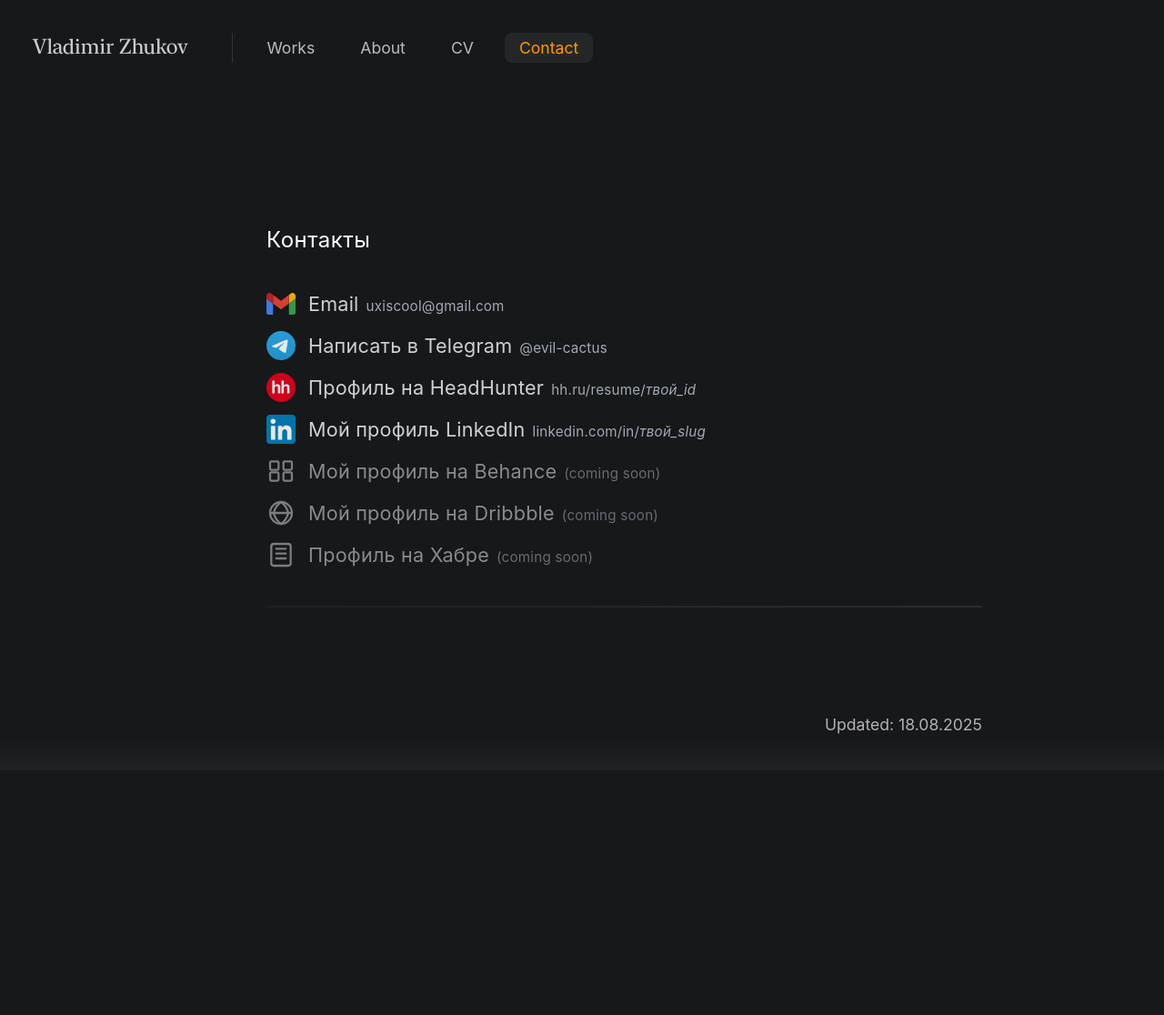
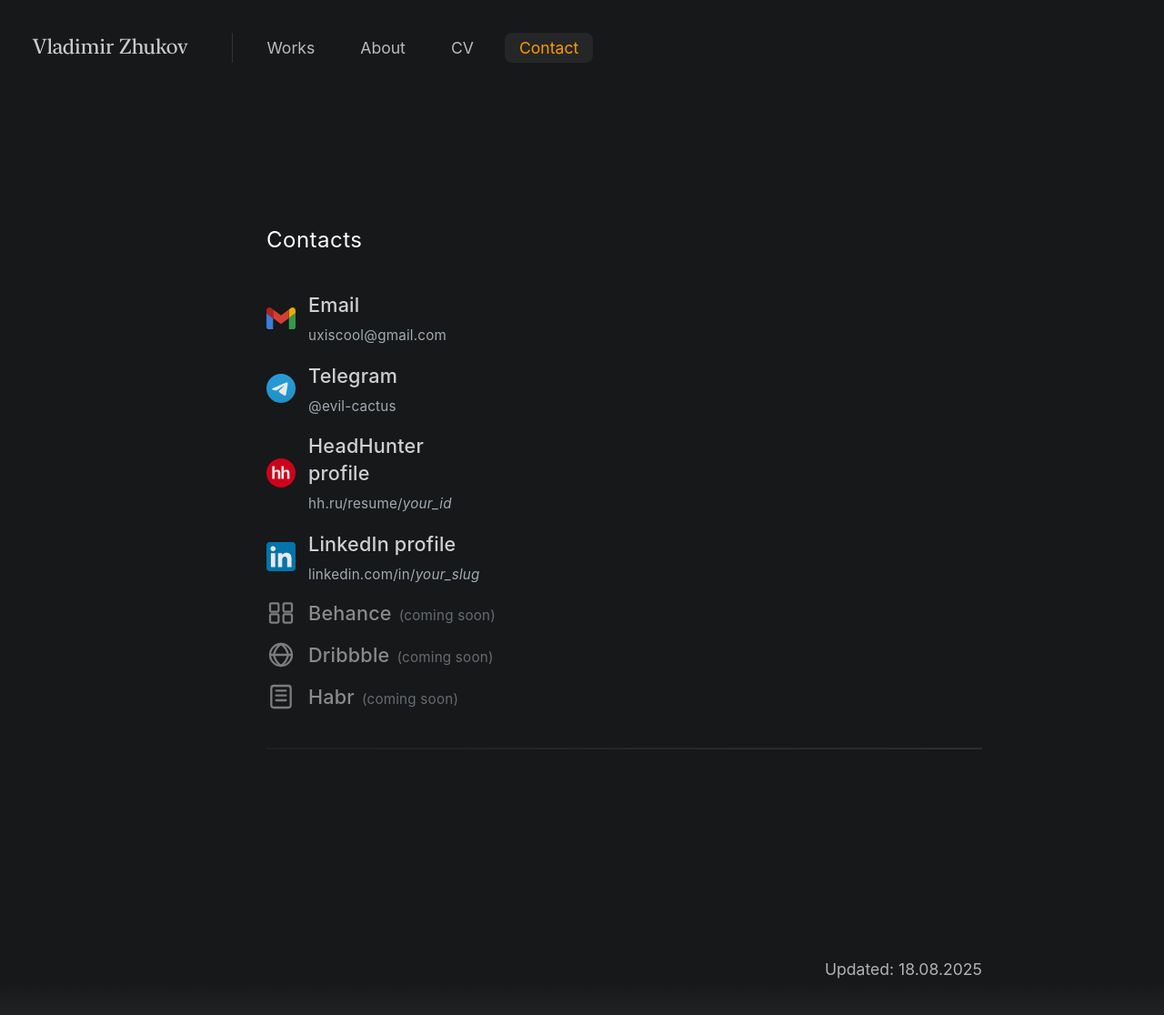
Before and after one commit to uxiscool/experience, a Jekyll site: the page built from contact.md, in a window 1280 px wide. Shown: the whole page at 91% size. Built offline with Jekyll 4.4.1, drawn with Linux system fonts in a browser that asks for light colours; before the commit the page ends 900 px from its top, so only the background shows below that; some of the changed lines change nothing that is shown.

Commit message:
Add files via upload

```diff
--- a/contact.md
+++ b/contact.md
@@ -5,56 +5,130 @@
 ---
 
 <div class="container">
-  <section class="contacts-section">
-    <h2 class="subheading">Контакты</h2>
+  <!-- page-scoped styles: only affect this page -->
+  <style>
+    /* Блок страницы контактов — только здесь */
+    #contact-page {
+      /* База, чтобы не было промаха до расчёта JS */
+      min-height: 60vh;
+    }
+
+    /* Список и общий цвет ссылок (можно менять одной переменной) */
+    #contact-page .contacts-list {
+      --contact-link-color: #e2e5e7;
+      list-style: none;
+      margin: 0;
+      padding: 0;
+      display: grid;
+      gap: 14px;
+    }
+
+    /* Вся строка — кликабельная: и иконка, и текст */
+    #contact-page .contact-block {
+      display: grid;
+      grid-template-columns: 32px 1fr;
+      align-items: center;
+      column-gap: 14px;
+      color: var(--contact-link-color);
+      text-decoration: none;
+      border-radius: 8px; /* для фокуса */
+      padding: 2px 0;     /* чтобы фокус-обводка не резала контент */
+    }
+    #contact-page .contact-block:visited,
+    #contact-page .contact-block:hover,
+    #contact-page .contact-block:active,
+    #contact-page .contact-block:focus {
+      color: var(--contact-link-color);
+      text-decoration: none;
+    }
+    #contact-page .contact-block:focus-visible {
+      outline: 2px solid #ff9900;
+      outline-offset: 2px;
+    }
+
+    /* Иконки */
+    #contact-page .ci,
+    #contact-page .ci img,
+    #contact-page .ci svg { width: 32px; height: 32px; display: block; }
+    #contact-page .ci { display: inline-flex; align-items: center; justify-content: center; }
+
+    /* Текстовая часть строки */
+    #contact-page .contact-line { display: flex; flex-wrap: wrap; gap: 8px; align-items: baseline; }
+    #contact-page .contact-title { font-weight: 500; }
+    #contact-page .contact-hint { color: #b7c1cc; font-size: 0.95rem; opacity: .96; }
+
+    /* "Coming soon" — приглушаем */
+    #contact-page .contact-item.soon { opacity: .55; }
+    #contact-page .contact-item.soon .soon-tag { font-size: .95rem; color: #b7c1cc; }
+
+    /* Мобильные мелочи */
+    @media (max-width: 700px) { #contact-page .contact-line { gap: 6px; } }
+  </style>
+
+  <section id="contact-page" class="contacts-section">
+    <h2 class="subheading">Contacts</h2>
+
+    <!-- Наследуем типографику как у .bio -->
     <div class="bio">
-      <!-- Цвет всех ссылок правится одной переменной -->
+      <!-- Поменять цвет всех ссылок можно тут (e.g. #d6c083 / #ff9900) -->
       <ul class="contacts-list" style="--contact-link-color:#e2e5e7">
+
         <!-- 1) Email -->
         <li class="contact-item">
-          <span class="ci" aria-hidden="true">
-            <img src="{{ site.baseurl }}/ui/apps_logo/contacts_gmail.svg" alt="Gmail" width="32" height="32">
-          </span>
-          <div class="contact-line">
-            <a class="contact-link" href="mailto:uxiscool@gmail.com">Email</a>
-            <span class="contact-hint">uxiscool@gmail.com</span>
-          </div>
+          <a class="contact-block" href="mailto:uxiscool@gmail.com" aria-label="Email: uxiscool@gmail.com">
+            <span class="ci" aria-hidden="true">
+              <img src="{{ site.baseurl }}/ui/apps_logo/contacts_gmail.svg" alt="">
+            </span>
+            <div class="contact-line">
+              <span class="contact-title">Email</span>
+              <span class="contact-hint">uxiscool@gmail.com</span>
+            </div>
+          </a>
         </li>
+
         <!-- 2) Telegram -->
         <li class="contact-item">
-          <span class="ci" aria-hidden="true">
-            <img src="{{ site.baseurl }}/ui/apps_logo/contacts_telegram.svg" alt="Telegram" width="32" height="32">
-          </span>
-          <div class="contact-line">
-            <a class="contact-link" href="https://t.me/evil-cactus" target="_blank" rel="noopener">Написать в Telegram</a>
-            <span class="contact-hint">@evil-cactus</span>
-          </div>
+          <a class="contact-block" href="https://t.me/evil-cactus" target="_blank" rel="noopener" aria-label="Telegram: @evil-cactus">
+            <span class="ci" aria-hidden="true">
+              <img src="{{ site.baseurl }}/ui/apps_logo/contacts_telegram.svg" alt="">
+            </span>
+            <div class="contact-line">
+              <span class="contact-title">Telegram</span>
+              <span class="contact-hint">@evil-cactus</span>
+            </div>
+          </a>
         </li>
+
         <!-- 3) HeadHunter -->
         <li class="contact-item">
-          <span class="ci" aria-hidden="true">
-            <img src="{{ site.baseurl }}/ui/apps_logo/contacts_hh.svg" alt="HeadHunter" width="32" height="32">
-          </span>
-          <div class="contact-line">
-            <a class="contact-link" href="https://hh.ru/resume" target="_blank" rel="noopener">Профиль на HeadHunter</a>
-            <span class="contact-hint">hh.ru/resume/<em>твой_id</em></span>
-          </div>
+          <a class="contact-block" href="https://hh.ru/resume" target="_blank" rel="noopener" aria-label="HeadHunter profile">
+            <span class="ci" aria-hidden="true">
+              <img src="{{ site.baseurl }}/ui/apps_logo/contacts_hh.svg" alt="">
+            </span>
+            <div class="contact-line">
+              <span class="contact-title">HeadHunter profile</span>
+              <span class="contact-hint">hh.ru/resume/<em>your_id</em></span>
+            </div>
+          </a>
         </li>
+
         <!-- 4) LinkedIn -->
         <li class="contact-item">
+          <a class="contact-block" href="https://www.linkedin.com/in/" target="_blank" rel="noopener" aria-label="LinkedIn profile">
+            <span class="ci" aria-hidden="true">
+              <img src="{{ site.baseurl }}/ui/apps_logo/contacts_linkedin.svg" alt="">
+            </span>
+            <div class="contact-line">
+              <span class="contact-title">LinkedIn profile</span>
+              <span class="contact-hint">linkedin.com/in/<em>your_slug</em></span>
+            </div>
+          </a>
+        </li>
+
+        <!-- 5) Behance (coming soon) -->
+        <li class="contact-item soon" aria-disabled="true">
           <span class="ci" aria-hidden="true">
-            <img src="{{ site.baseurl }}/ui/apps_logo/contacts_linkedin.svg" alt="LinkedIn" width="32" height="32">
-          </span>
-          <div class="contact-line">
-            <a class="contact-link" href="https://www.linkedin.com/in/" target="_blank" rel="noopener">Мой профиль LinkedIn</a>
-            <span class="contact-hint">linkedin.com/in/<em>твой_slug</em></span>
-          </div>
-        </li>
-        <!-- 5) Behance (coming soon) -->
-        <li class="contact-item soon">
-          <span class="ci" aria-hidden="true">
-            <!-- простая одноцветная «сетка-портфолио» -->
-            <svg viewBox="0 0 24 24" width="32" height="32" fill="none" stroke="currentColor" stroke-width="1.7" stroke-linecap="round" stroke-linejoin="round">
+            <svg viewBox="0 0 24 24" fill="none" stroke="currentColor" stroke-width="1.7" stroke-linecap="round" stroke-linejoin="round" aria-hidden="true">
               <rect x="3"  y="4"  width="7" height="7" rx="1"/>
               <rect x="14" y="4"  width="7" height="7" rx="1"/>
               <rect x="3"  y="13" width="7" height="7" rx="1"/>
@@ -62,41 +136,67 @@
             </svg>
           </span>
           <div class="contact-line">
-            <span>Мой профиль на Behance</span>
+            <span class="contact-title">Behance</span>
             <span class="soon-tag">(coming soon)</span>
           </div>
         </li>
+
         <!-- 6) Dribbble (coming soon) -->
-        <li class="contact-item soon">
+        <li class="contact-item soon" aria-disabled="true">
           <span class="ci" aria-hidden="true">
-            <!-- одноцветный «мяч» -->
-            <svg viewBox="0 0 24 24" width="32" height="32" fill="none" stroke="currentColor" stroke-width="1.7" stroke-linecap="round" stroke-linejoin="round">
+            <svg viewBox="0 0 24 24" fill="none" stroke="currentColor" stroke-width="1.7" stroke-linecap="round" stroke-linejoin="round" aria-hidden="true">
               <circle cx="12" cy="12" r="9"/>
               <path d="M3 12h18"/>
               <path d="M12 3c3 2 5 5 6 9-1 4-3 7-6 9-3-2-5-5-6-9 1-4 3-7 6-9z"/>
             </svg>
           </span>
           <div class="contact-line">
-            <span>Мой профиль на Dribbble</span>
+            <span class="contact-title">Dribbble</span>
             <span class="soon-tag">(coming soon)</span>
           </div>
         </li>
-        <!-- 7) Хабр (coming soon) -->
-        <li class="contact-item soon">
+
+        <!-- 7) Habr (coming soon) -->
+        <li class="contact-item soon" aria-disabled="true">
           <span class="ci" aria-hidden="true">
-            <!-- одноцветный «лист статьи» -->
-            <svg viewBox="0 0 24 24" width="32" height="32" fill="none" stroke="currentColor" stroke-width="1.7" stroke-linecap="round" stroke-linejoin="round">
+            <svg viewBox="0 0 24 24" fill="none" stroke="currentColor" stroke-width="1.7" stroke-linecap="round" stroke-linejoin="round" aria-hidden="true">
               <rect x="4" y="3" width="16" height="18" rx="2"/>
               <path d="M8 7h8M8 11h8M8 15h8"/>
             </svg>
           </span>
           <div class="contact-line">
-            <span>Профиль на Хабре</span>
+            <span class="contact-title">Habr</span>
             <span class="soon-tag">(coming soon)</span>
           </div>
         </li>
+
       </ul>
+
       <div class="intro-divider"></div>
     </div>
   </section>
 </div>
+
+<!-- Only this page: JS подгоняет высоту секции так, чтобы футер прижимался к низу -->
+<script>
+  (function() {
+    function fitContactPage() {
+      var header = document.querySelector('header');
+      var footer = document.querySelector('.site-footer');
+      var section = document.getElementById('contact-page');
+      if (!section) return;
+
+      var vh = (window.visualViewport && window.visualViewport.height) || window.innerHeight;
+      var headerH = header ? header.getBoundingClientRect().height : 0;
+      var footerH = footer ? footer.getBoundingClientRect().height : 0;
+
+      // Минимальная высота секции так, чтобы низ main совпал с низом окна
+      var target = Math.max(0, vh - headerH - footerH);
+      section.style.minHeight = target + 'px';
+    }
+
+    window.addEventListener('DOMContentLoaded', fitContactPage);
+    window.addEventListener('resize', fitContactPage);
+    window.addEventListener('orientationchange', fitContactPage);
+  })();
+</script>
```
